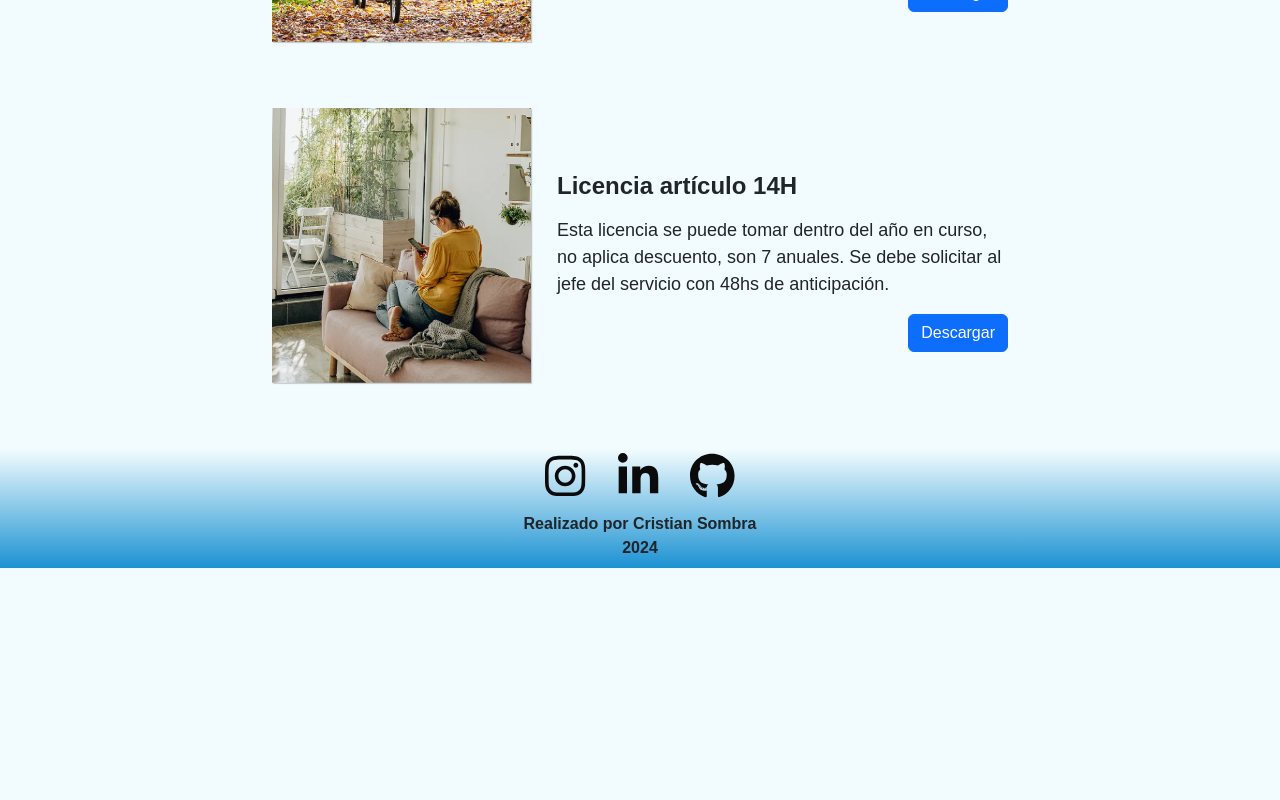
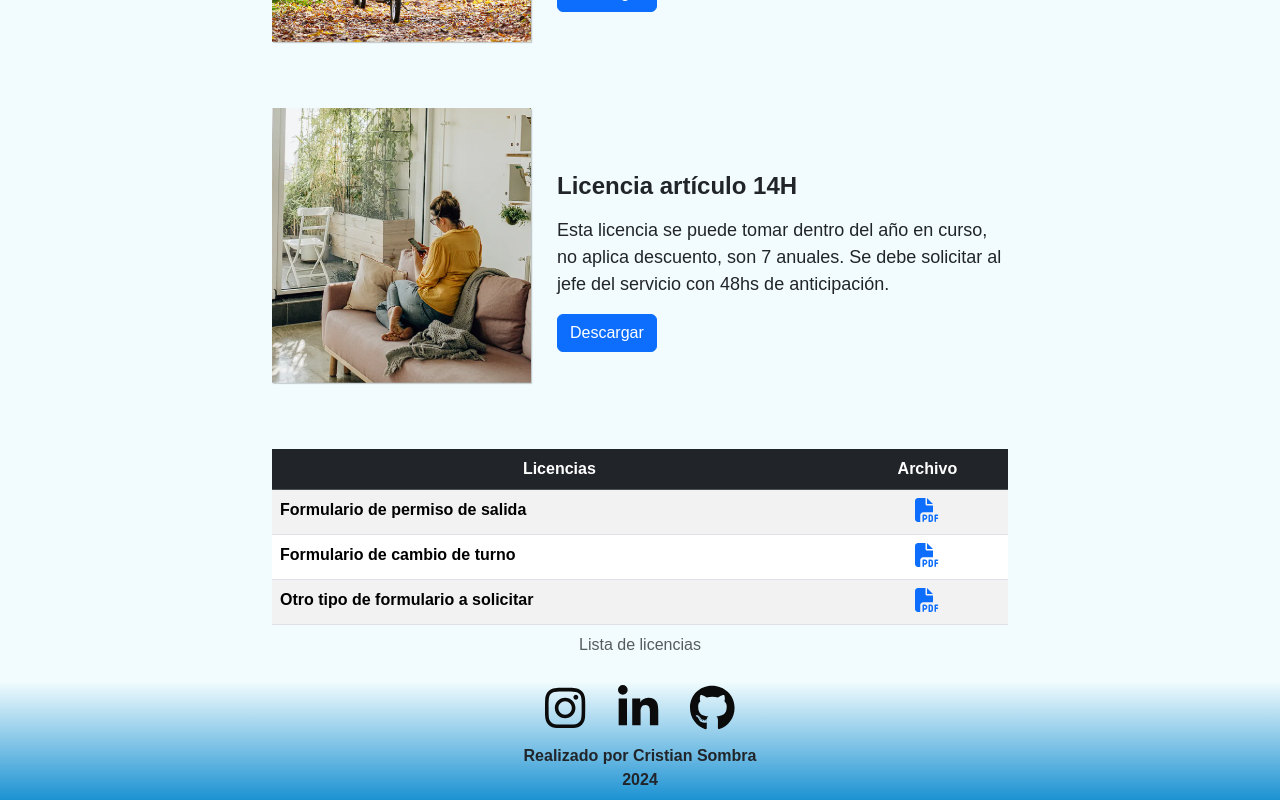
Before and after one commit to CristianSombra/NursingHRRG, a React (Vite) app in the folder nursingHRRG/: page /licences in a window 1280 px wide. Shown: the part 1364-2164 px from the top of the page. Before the commit the page ends 1932 px from the top, so only its background shows below. Built offline with nearby package versions, Linux system fonts and the light colour scheme.

Commit message:
Views Licenses and Updates
The following updates were made:
- View Updates: Useful materials
- View Licences: Other licenses

```diff
--- a/nursingHRRG/src/App.jsx
+++ b/nursingHRRG/src/App.jsx
@@ -9,7 +9,7 @@ import {
   Landing,
   Home,
   Updates,
-  Licences,
+  Licenses,
   Contact
 } from './views/index';
 import './App.css'
@@ -27,7 +27,7 @@ function App() {
         <Route exact path="/" element={<Landing />} />
         <Route exact path="/home" element={<Home />} />
         <Route exact path="/updates" element={<Updates />} />
-        <Route exact path="/licences" element={<Licences />} />
+        <Route exact path="/licences" element={<Licenses />} />
         <Route exact path="/contact" element={<Contact />} />
       </Routes>
       <ToastContainer />
--- a/nursingHRRG/src/components/navbar/navBar.jsx
+++ b/nursingHRRG/src/components/navbar/navBar.jsx
@@ -1,7 +1,7 @@
 import React, { useState } from "react";
 import { Link } from "react-router-dom";
 import { motion } from "framer-motion";
-import logoNav from '../../assets/logonav.png';
+import logoNav from '../../assets/logoNav.png';
 import "./navBar.css";
 
 const Navbar = () => {
--- a/nursingHRRG/src/views/index.jsx
+++ b/nursingHRRG/src/views/index.jsx
@@ -1,13 +1,13 @@
 import Landing from './landing/landing';
 import Home from './home/home';
 import Updates  from './updates/updates';
-import Licences from './licences/licences';
+import Licenses from './licenses/licenses';
 import Contact from './contact/contact';
 
 export {
     Landing,
     Home,
     Updates,
-    Licences,
+    Licenses,
     Contact
 }
--- a/nursingHRRG/src/views/licences/licences.css
+++ b/nursingHRRG/src/views/licenses/licenses.css
@@ -1,14 +1,14 @@
-.container-licences {
+.container-licenses {
     padding: 0;
     margin: 0;
 }
 
-.container-licences-title {
+.container-licenses-title {
     width: 80%;
     background: linear-gradient(to right, #7dd4ff, #fdd1a3);
 }
 
-.orange-rectangle-licences {
+.orange-rectangle-licenses {
     position: absolute;
     top: -20px;
     left: -20px;
@@ -18,7 +18,7 @@
     z-index: -1;
 }
 
-.blue-rectangle-licences {
+.blue-rectangle-licenses {
     position: absolute;
     bottom: -20px;
     right: -20px;
@@ -28,13 +28,13 @@
     z-index: -1;
 }
 
-.btn-download-licences {
+.btn-download-licenses {
     text-align: end;
 }
 
 
 @media (max-width: 768px) {
-    .container-licences-title {
+    .container-licenses-title {
         width: 100%;
     }
 
@@ -46,8 +46,8 @@
         text-align: center;
     }
 
-    .blue-rectangle-licences,
-    .orange-rectangle-licences {
+    .blue-rectangle-licenses,
+    .orange-rectangle-licenses {
         display: none;
     }
 }
--- a/nursingHRRG/src/views/licences/licences.jsx
+++ b/nursingHRRG/src/views/licenses/licenses.jsx
@@ -1,26 +1,34 @@
 import React from "react";
+import { FontAwesomeIcon } from '@fortawesome/react-fontawesome';
+import { faFilePdf } from '@fortawesome/free-solid-svg-icons';
 import ScrollTop from '../../components/scrolltop/scrollTop';
 import cardlicences1 from '../../assets/cardlicences1.png';
 import cardlicences2 from '../../assets/cardlicences2.png';
 import cardlicences3 from '../../assets/cardlicences3.png';
 import cardlicences4 from '../../assets/cardlicences4.png';
-import './licences.css';
+import './licenses.css';
 
-const Licences = () => {
+const Licenses = () => {
+
+    const basePath = '/';
+    const pdfPath = basePath + "licences/";
+
     return(
-        <div className="container-fluid container-licences">
+        <div className="container-fluid container-licenses">
 
-            <section className="container-fluid container-licences-title position-relative">
+            {/* Sección titulo */}
+            <section className="container-fluid container-licenses-title position-relative">
                 <div className="row my-5 d-flex justify-content-center text-center">
                     <div className="col-8 my-5">
-                        <div className="orange-rectangle-licences"></div>
-                        <div className="blue-rectangle-licences"></div>
+                        <div className="orange-rectangle-licenses"></div>
+                        <div className="blue-rectangle-licenses"></div>
                         <h3 className="fw-bold my-3">Sección de Licencias</h3>
                         <p>Puedes visualizar los diferentes tipos de licencias existentes, con su explicacións, pasos y los archivos descargables. Recuerda que es bueno que organices con tus compañeros de turno para la correcta planificación del personal.</p>
                     </div>
                 </div>
             </section>
 
+            {/* Sección Licencias 1 */}
             <section className="container">
                 <div className="row my-5 d-flex justify-content-center align-items-center">
                     <div className="col-10 col-md-5 col-lg-3 mb-3">
@@ -76,10 +84,56 @@ const Licences = () => {
 
             </section>
 
+            {/* Sección licencias 2 */}
+            <section className="container">
+                <div className="row mt-5 justify-content-center ">
+                    <div className="col-12 col-md-8">
+                        <div className="table-responsive">
+                            <table className="table table-striped table-hover table-lg">
+                                <caption className="text-center">Lista de licencias</caption>
+                                <thead>
+                                    <tr className="table-dark text-center">
+                                        <th>Licencias</th>
+                                        <th>Archivo</th>
+                                    </tr>
+                                </thead>
+                                <tbody>
+                                    <tr>
+                                        <th>Formulario de permiso de salida</th>
+                                        <th className="text-center">
+                                            <a href={pdfPath + "licencia.pdf"} target="_blank" rel="noreferrer">
+                                                <FontAwesomeIcon icon={faFilePdf} className="fs-4" />
+                                            </a>
+                                        </th>
+                                    </tr>
+                                    <tr>
+                                        <th>Formulario de cambio de turno</th>
+                                        <th className="text-center">
+                                            <a href={pdfPath + "licencia.pdf"} target="_blank" rel="noreferrer">
+                                                <FontAwesomeIcon icon={faFilePdf} className="fs-4" />
+                                            </a>
+                                        </th>
+                                    </tr>
+                                    <tr>
+                                        <th>Otro tipo de formulario a solicitar</th>
+                                        <th className="text-center">
+                                        <a href={pdfPath + "licencia.pdf"} target="_blank" rel="noreferrer">
+                                            <FontAwesomeIcon icon={faFilePdf} className="fs-4" />
+                                            </a>
+                                        </th>
+                                    </tr>
+                                </tbody>
+                            </table>
+
+                        </div>
+                    </div>
+                </div>
+            </section>
+
 
             <ScrollTop/>
         </div>
     );
 };
 
-export default Licences;
+export default Licenses;
--- a/nursingHRRG/src/views/updates/updates.jsx
+++ b/nursingHRRG/src/views/updates/updates.jsx
@@ -1,4 +1,6 @@
 import React from "react";
+import { FontAwesomeIcon } from '@fortawesome/react-fontawesome';
+import { faFilePdf } from '@fortawesome/free-solid-svg-icons';
 import bannerUpdates from '../../assets/bannerupdate.jpg';
 import bannerUpdatesMobile from '../../assets/bannerupdatemobile.jpg';
 import card1 from '../../assets/cardupdate1.png';
@@ -9,6 +11,9 @@ import ScrollTop from '../../components/scrolltop/scrollTop';
 import './updates.css';
 
 const Updates = () => {
+    const basePath = '/';
+    const pdfPath = basePath + "licences/";
+
     return(
 
         <div className="container-fluid container-updates">
@@ -108,9 +113,54 @@ const Updates = () => {
                         </div>
 
                     </div>
+                </div>
 
+                {/* Sección Materiales de utilidad */}
 
-                </div>
+                <section className="container">
+                    <div className="row mt-5 justify-content-center ">
+                        <div className="col-12 col-md-8">
+                            <div className="table-responsive">
+                                <table className="table table-striped table-hover table-lg">
+                                    <caption className="text-center">Lista de licencias</caption>
+                                    <thead>
+                                        <tr className="table-dark text-center">
+                                            <th>Licencias</th>
+                                            <th>Archivo</th>
+                                        </tr>
+                                    </thead>
+                                    <tbody>
+                                        <tr>
+                                            <th>Formulario de permiso de salida</th>
+                                            <th className="text-center">
+                                                <a href={pdfPath + "licencia.pdf"} target="_blank" rel="noreferrer">
+                                                    <FontAwesomeIcon icon={faFilePdf} className="fs-4" />
+                                                </a>
+                                            </th>
+                                        </tr>
+                                        <tr>
+                                            <th>Formulario de cambio de turno</th>
+                                            <th className="text-center">
+                                                <a href={pdfPath + "licencia.pdf"} target="_blank" rel="noreferrer">
+                                                    <FontAwesomeIcon icon={faFilePdf} className="fs-4" />
+                                                </a>
+                                            </th>
+                                        </tr>
+                                        <tr>
+                                            <th>Otro tipo de formulario a solicitar</th>
+                                            <th className="text-center">
+                                            <a href={pdfPath + "licencia.pdf"} target="_blank" rel="noreferrer">
+                                                <FontAwesomeIcon icon={faFilePdf} className="fs-4" />
+                                                </a>
+                                            </th>
+                                        </tr>
+                                    </tbody>
+                                </table>
+
+                            </div>
+                        </div>
+                    </div>
+                </section>
 
             <ScrollTop/>
         </div>
```
Also changed, not shown: 1 other file (tests, documents, lock files or other folders).
